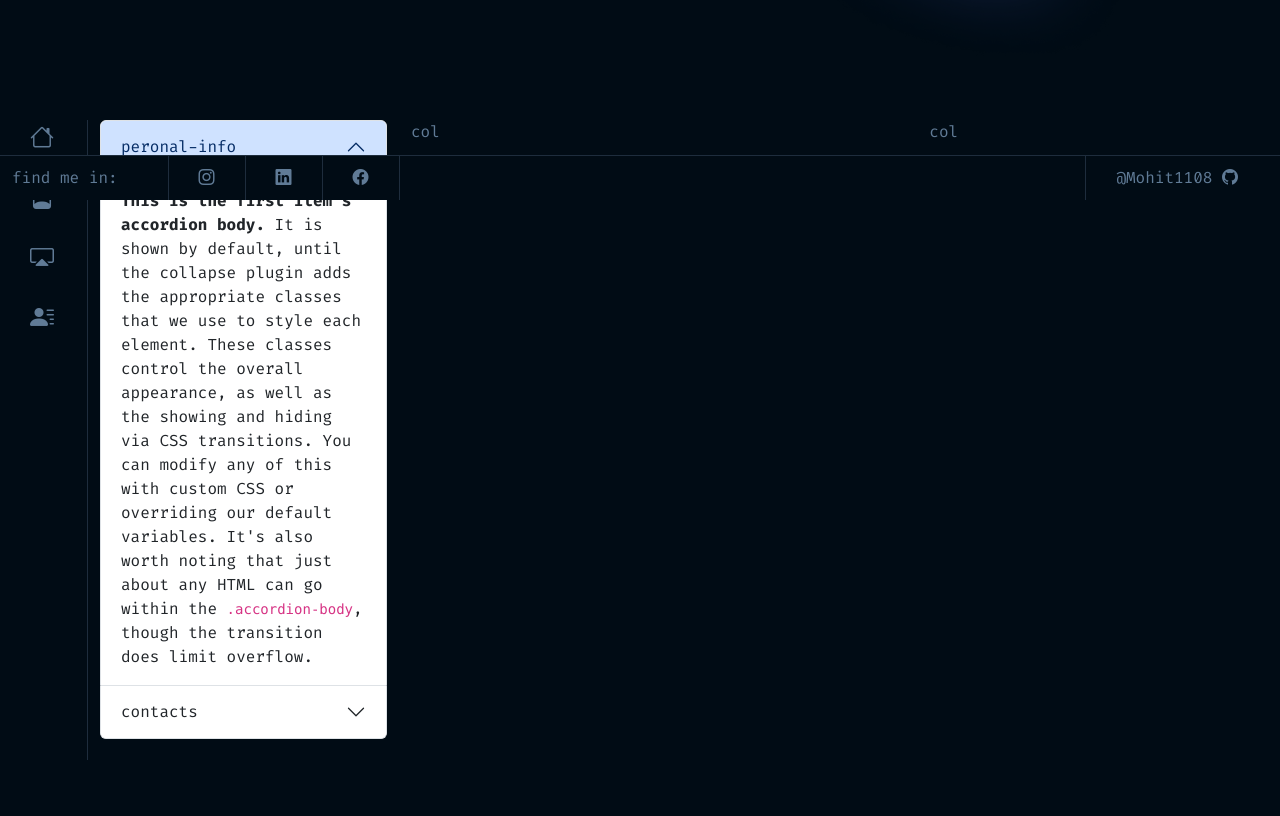
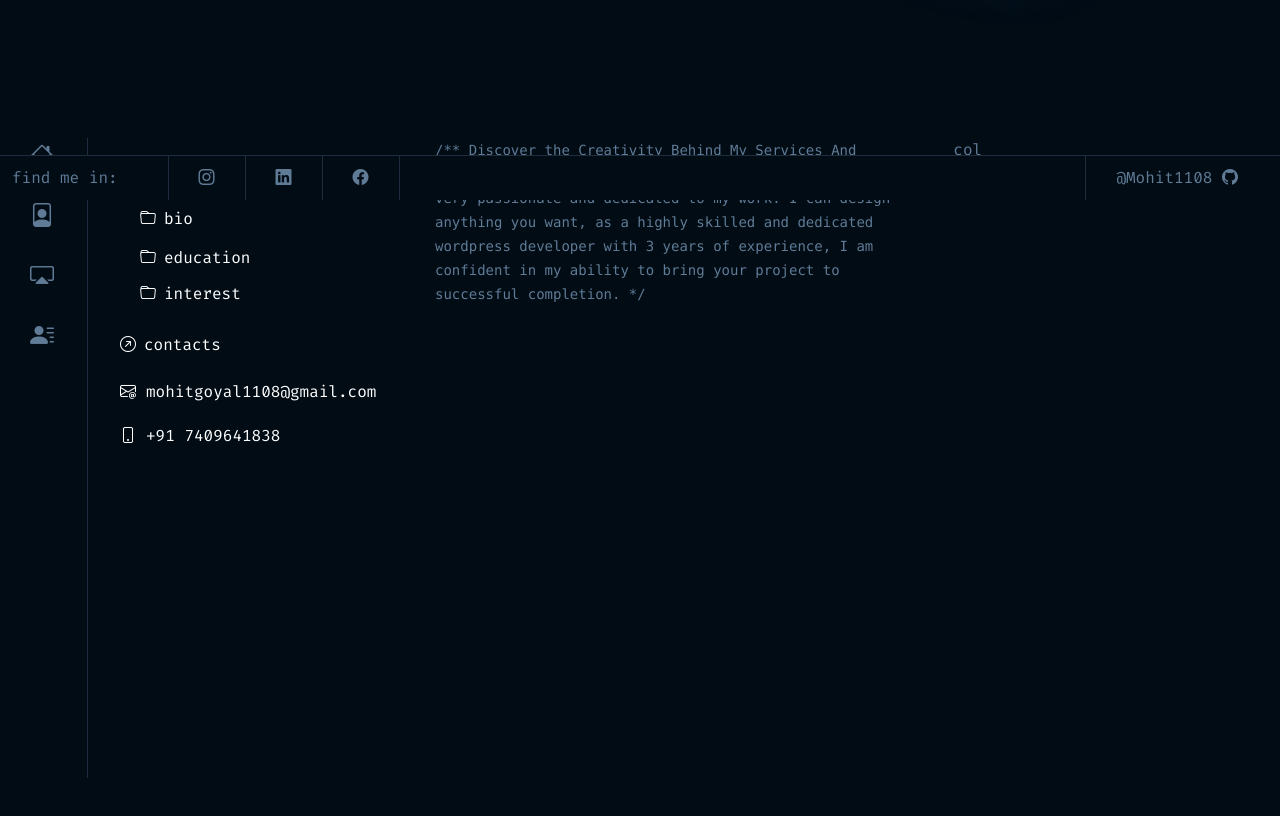
Before and after one commit to Mohit1108/ReactPortfolio, a React (Create React App) app: page / in a window 1280 px wide. Shown: the part 600-1416 px from the top of the page. Before the commit the page ends 1360 px from the top, so only its background shows below. Built offline with nearby package versions, Linux system fonts and the light colour scheme.

Commit message:
Commit From Second PC - Added some Tabs

```diff
--- a/src/Components/Sections/About.js
+++ b/src/Components/Sections/About.js
@@ -1,10 +1,11 @@
 import React from "react";
 import PersonalInfo from "./AboutCompartments/personalInfo";
 import Contact from "./AboutCompartments/contact";
+import BioInterestEducationContent from "./AboutCompartments/Info/BEIContent";
 export default function About() {
   return (
     <div>
-      <div className=" heroSection">
+      <div className=" heroSection my-5">
         <div className="row ">
           <div className="col-md-1 sidebarAbout ">
             <div className="d-flex flex-column gap-4 ">
@@ -16,15 +17,17 @@ export default function About() {
           </div>
 
           {/* Personal Info */}
-          <div className="col-md-3">
+          <div className="col-md-3 me-4">
             <div className="accordion" id="accordionExample">
               <PersonalInfo></PersonalInfo>
               {/* Contact me */}
               <Contact></Contact>
             </div>
           </div>
-          <div className="col-md-5">col</div>
-          <div className="col-md-3">col</div>
+          <div className="col-md-5">
+            <BioInterestEducationContent></BioInterestEducationContent>
+          </div>
+          <div className="col-md-2">col</div>
         </div>
       </div>
     </div>
--- /dev/null
+++ b/src/Components/Sections/AboutCompartments/Info/BEIContent.js
@@ -0,0 +1,71 @@
+import React from "react";
+import SyntaxHighlighter from "react-syntax-highlighter";
+import { dracula } from "react-syntax-highlighter/dist/esm/styles/hljs";
+
+export default function BioInterestEducationContent() {
+  return (
+    <div className="" id="">
+      <div className="accordion-item">
+        <div
+          id="collapseBio"
+          className="accordion-collapse collapse show"
+          aria-labelledby="headingBio"
+          data-bs-parent="#accordionDetails"
+        >
+          <div className="accordion-body mb-4">
+            <code>
+              /** Discover the Creativity Behind My Services And solutions I am
+              creative developer based in india, and I am very passionate and
+              dedicated to my work. I can design anything you want, as a highly
+              skilled and dedicated wordpress developer with 3 years of
+              experience, I am confident in my ability to bring your project to
+              successful completion. */
+            </code>
+          </div>
+        </div>
+      </div>
+
+      <div className="accordion-item mb-4">
+        <div
+          id="collapseEducation"
+          className="accordion-collapse collapse"
+          aria-labelledby="headingEducation"
+          data-bs-parent="#accordionDetails"
+        >
+          <div className="accordion-body">
+            {" "}
+            <code>
+              /** Discover the Creativity Behind My Services And solutions I am
+              creative developer based in india, and I am very passionate and
+              dedicated to my work. I can design anything you want, as a highly
+              skilled and dedicated wordpress developer with 3 years of
+              experience, I am confident in my ability to bring your project to
+              successful completion. */
+            </code>
+          </div>
+        </div>
+      </div>
+
+      <div className="accordion-item mb-4">
+        <div
+          id="collapseInterest"
+          className="accordion-collapse collapse"
+          aria-labelledby="headingInterest"
+          data-bs-parent="#accordionDetails"
+        >
+          <div className="accordion-body">
+            {" "}
+            <code>
+              /** Discover the Creativity Behind My Services And solutions I am
+              creative developer based in india, and I am very passionate and
+              dedicated to my work. I can design anything you want, as a highly
+              skilled and dedicated wordpress developer with 3 years of
+              experience, I am confident in my ability to bring your project to
+              successful completion. */
+            </code>
+          </div>
+        </div>
+      </div>
+    </div>
+  );
+}
--- /dev/null
+++ b/src/Components/Sections/AboutCompartments/Info/BEITitle.js
@@ -0,0 +1,51 @@
+import React from "react";
+
+export default function BioInterestEducationTitle() {
+  return (
+    <div className="accordion" id="accordionDetails">
+      <div className="accordion-item my-3 ">
+        <h2 className="accordion-header" id="headingBio">
+          <button
+            className="accordion-button collapsed gap-2 d-flex ps-3 p-1"
+            type="button"
+            data-bs-toggle="collapse"
+            data-bs-target="#collapseBio"
+            aria-expanded="true"
+            aria-controls="collapseBio"
+          >
+            <i className="bi bi-folder"></i> bio
+          </button>
+        </h2>
+      </div>
+
+      <div className="accordion-item my-3">
+        <h2 className="accordion-header" id="headingEducation">
+          <button
+            className="accordion-button collapsed gap-2 d-flex ps-3 p-0"
+            type="button"
+            data-bs-toggle="collapse"
+            data-bs-target="#collapseEducation"
+            aria-expanded="false"
+            aria-controls="collapseEducation"
+          >
+            <i className="bi bi-folder"></i> education
+          </button>
+        </h2>
+      </div>
+      <div className="accordion-item my-3">
+        <h2 className="accordion-header" id="headingInterest">
+          <button
+            className="accordion-button collapsed gap-2 d-flex ps-3 p-0"
+            type="button"
+            data-bs-toggle="collapse"
+            data-bs-target="#collapseInterest"
+            aria-expanded="false"
+            aria-controls="collapseInterest"
+          >
+            <i className="bi bi-folder"></i> interest
+          </button>
+        </h2>
+      </div>
+    </div>
+  );
+}
--- a/src/Components/Sections/AboutCompartments/contact.js
+++ b/src/Components/Sections/AboutCompartments/contact.js
@@ -1,38 +1,37 @@
-import React from 'react'
+import React from "react";
 
 export default function Contact() {
   return (
     <div className="accordion-item">
       <h2 className="accordion-header" id="ContactHeading">
         <button
-                    className="accordion-button collapsed"
+          className="accordion-button "
           type="button"
           data-bs-toggle="collapse"
           data-bs-target="#Contactme"
-                    aria-expanded="false"
+          aria-expanded="true"
           aria-controls="Contactme"
         >
-                    contacts
+          <i className="bi bi-arrow-up-right-circle me-2"></i> contacts
         </button>
       </h2>
       <div
         id="Contactme"
-                  className="accordion-collapse collapse"
+        className="accordion-collapse collapse show"
         aria-labelledby="ContactHeading"
         data-bs-parent="#accordionExample"
       >
-                  <div className="accordion-body">
-                    <strong>This is the second item's accordion body.</strong>{" "}
-                    It is hidden by default, until the collapse plugin adds the
-                    appropriate classes that we use to style each element. These
-                    classes control the overall appearance, as well as the
-                    showing and hiding via CSS transitions. You can modify any
-                    of this with custom CSS or overriding our default variables.
-                    It's also worth noting that just about any HTML can go
-                    within the <code>.accordion-body</code>, though the
-                    transition does limit overflow.
+        <div className="accordion-body pt-0">
+          <ul className="list-group">
+            <li className="list-group-item">
+              <i className="bi bi-envelope-at"></i>mohitgoyal1108@gmail.com
+            </li>
+            <li className="list-group-item">
+              <i className="bi bi-phone"></i>+91 7409641838
+            </li>
+          </ul>
         </div>
       </div>
     </div>
-  )
+  );
 }
--- a/src/Components/Sections/AboutCompartments/personalInfo.js
+++ b/src/Components/Sections/AboutCompartments/personalInfo.js
@@ -1,4 +1,6 @@
-import React from 'react'
+import React from "react";
+import BioInterestEducationTitle from "./Info/BEITitle";
+
 export default function PersonalInfo() {
   return (
     <div className="accordion-item">
@@ -11,27 +13,17 @@ export default function PersonalInfo() {
           aria-expanded="true"
           aria-controls="personalInfo"
         >
-        peronal-info
+          <i className="bi bi-arrow-up-right-circle me-2"></i> personal-info
         </button>
       </h2>
       <div
         id="personalInfo"
-      className="accordion-collapse collapse show"
+        className="accordion-collapse collapse show ps-4"
         aria-labelledby="PersonalHeading"
         data-bs-parent="#accordionExample"
       >
-      <div className="accordion-body">
-        <strong>This is the first item's accordion body.</strong> It
-        is shown by default, until the collapse plugin adds the
-        appropriate classes that we use to style each element. These
-        classes control the overall appearance, as well as the
-        showing and hiding via CSS transitions. You can modify any
-        of this with custom CSS or overriding our default variables.
-        It's also worth noting that just about any HTML can go
-        within the <code>.accordion-body</code>, though the
-        transition does limit overflow.
+        <BioInterestEducationTitle></BioInterestEducationTitle>
       </div>
     </div>
-</div>
-  )
+  );
 }
--- a/src/styles.css
+++ b/src/styles.css
@@ -5,11 +5,10 @@
   --primary: #1c2b3a0a;
   --orange: #fea55f;
   --text: #607b96;
-  --dark: #010C15;
+  --dark: #010c15;
 
   --white: #fff;
-  --border:#1E2D3D;
-
+  --border: #1e2d3d;
 }
 ::-moz-selection {
   background: rgba(255, 255, 255, 0.2);
@@ -46,7 +45,8 @@ body {
 .Footer-brand {
   margin: 0px 50px 0px 0px;
 }
-.main_header nav, .main_footer footer {
+.main_header nav,
+.main_footer footer {
   max-width: 1280px;
   width: 100%;
   margin: auto;
@@ -82,7 +82,7 @@ body {
 
 /* Sections Body  */
 .MainBody {
-  margin-top: 80px;
+  margin-top: 50px;
 }
 
 .heroSection .row {
@@ -121,10 +121,51 @@ body {
   line-height: 20px;
   padding: 3px 0px !important;
 }
-.sidebarAbout i{
+.sidebarAbout i {
   font-size: 24px;
 }
-.sidebarAbout{
+.sidebarAbout {
   width: 70px !important;
   border-right: 1px solid var(--border);
 }
+
+/* Accordian CSS */
+.accordion {
+  background: transparent !important;
+  --bs-accordion-bg: transparent;
+  --bs-accordion-color: var(--white) !important;
+}
+
+.accordion-item {
+  border: none;
+}
+button.accordion-button {
+  background: transparent !important;
+  color: var(--white) !important;
+}
+.accordion-button::after {
+  display: none;
+}
+
+.accordion-button:focus {
+  z-index: 0 !important;
+  border-color: transparent !important;
+  outline: 0;
+  box-shadow: none !important;
+}
+
+.accordion-button:not(.collapsed) {
+  border: none !important;
+  box-shadow: none;
+}
+li.list-group-item {
+  background: none;
+  color: #fff;
+  display: flex;
+  gap: 10px;
+  border: none;
+  padding: 10px 0px;
+}
+code {
+  color: var(--text);
+}
```
Lines whose indentation alone changed are shown as unchanged.
